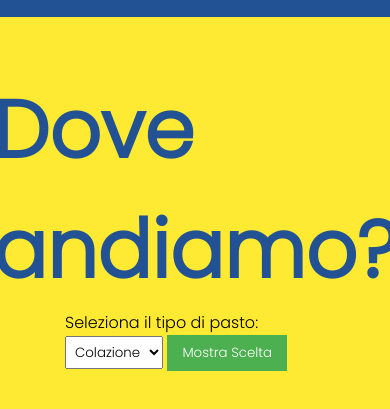
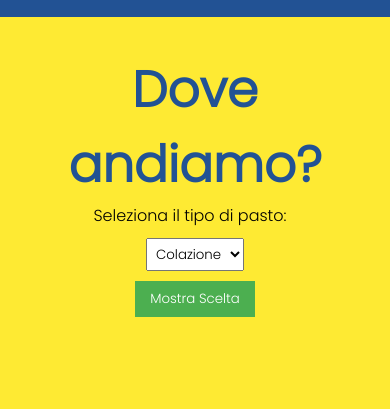
Before and after one commit to 66Bunz/locali-torino, a plain HTML site: page index.html in a window 390 px wide. Shown: the part 85-494 px from the top of the page. Drawn offline with Linux system fonts and the light colour scheme.

Commit message:
Added media queries

```diff
--- a/css/style.css
+++ b/css/style.css
@@ -215,7 +215,7 @@ input[type='checkbox'] {
 
 .card-title {
 	font-size: 30px;
-    color: var(--accents-text-color-2)
+	color: var(--accents-text-color-2);
 }
 
 .card-image {
@@ -245,3 +245,51 @@ input[type='checkbox'] {
 .card-buttons .card-button:hover {
 	background-color: #fb8b24;
 }
+
+@media screen and (max-width: 1080px) {
+	.picker-page h1 {
+		font-size: 70px;
+	}
+
+	.card {
+		width: 80%;
+	}
+}
+
+@media screen and (max-width: 768px) {
+	.picker-page h1 {
+		font-size: 60px;
+	}
+
+	.card {
+		width: 90%;
+	}
+}
+
+@media screen and (max-width: 600px) {
+	.picker-page {
+		margin-top: calc(100px + 1vh);
+	}
+
+	.picker-page h1 {
+		font-size: 50px;
+		align-items: center;
+		justify-content: center;
+		text-align: center;
+	}
+
+	.pasto-select {
+		display: flex;
+		flex-direction: column;
+		align-items: center;
+		justify-content: center;
+	}
+
+	.pasto-select * {
+		margin-bottom: 10px;
+	}
+
+	.card {
+		width: 100%;
+	}
+}
```
